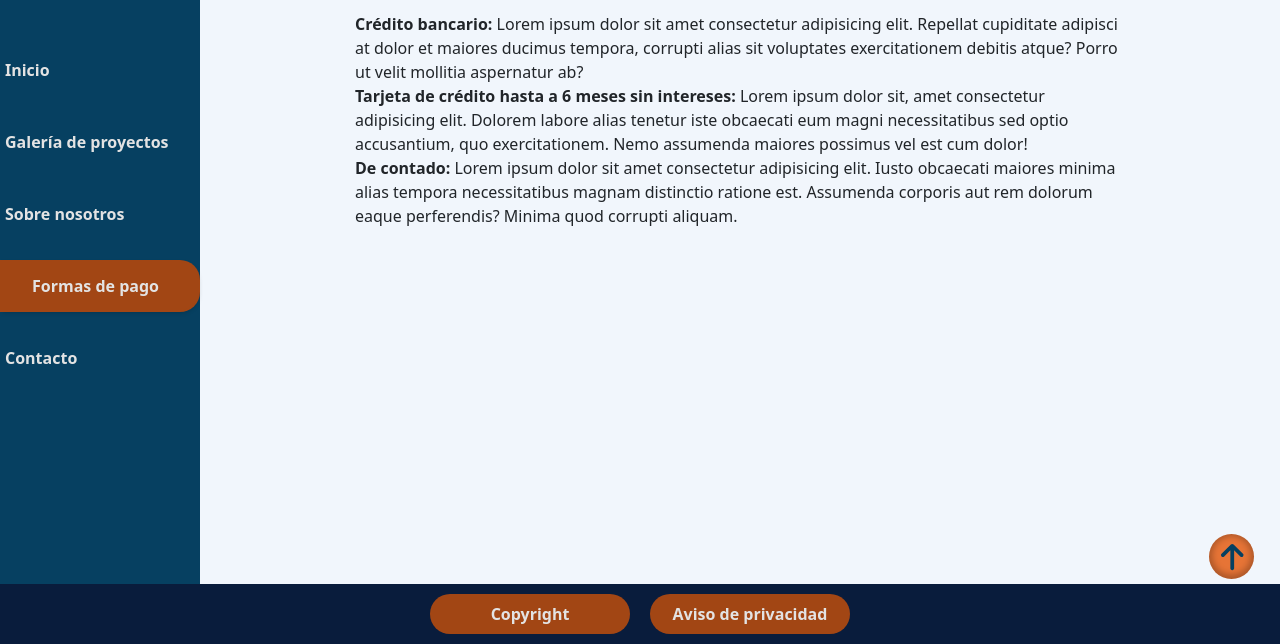
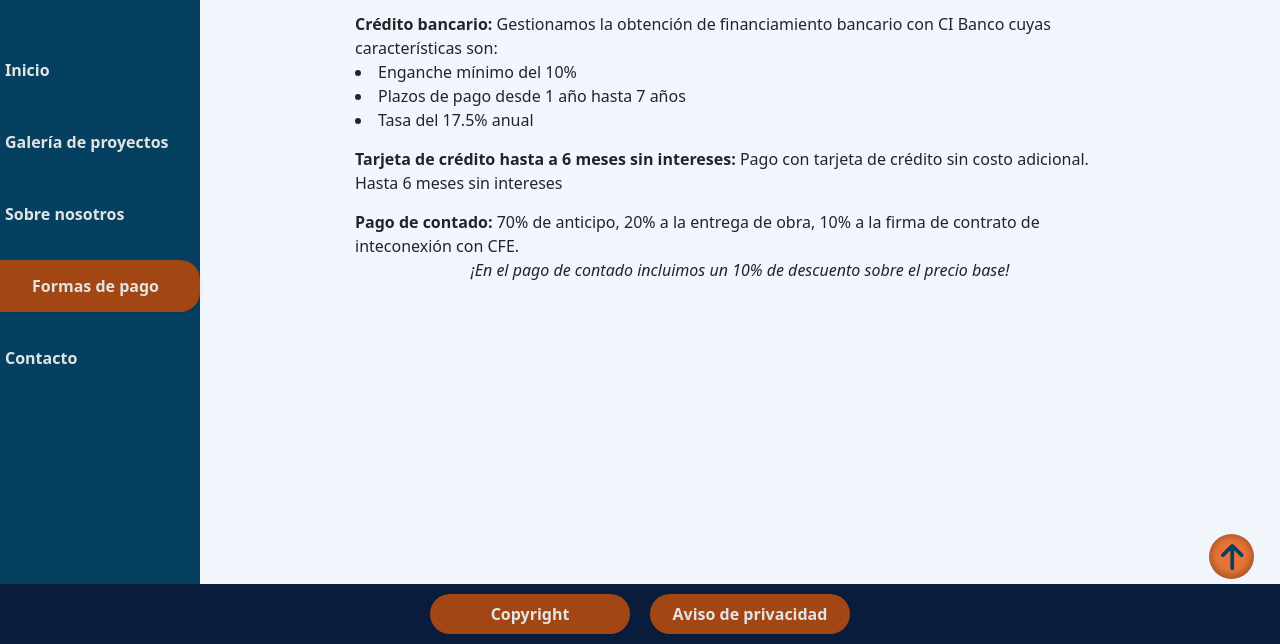
Before and after one commit to bolanos-nava/instalasol, a website: page pages/catalog.html in a window 1280 px wide. Shown: the part 156-800 px from the top of the page. Drawn offline with nearby package versions, Linux system fonts and the light colour scheme.

Commit message:
Changes name of products-services to catalog.html and adds content.

```diff
--- a/pages/products-services.html
+++ b/pages/catalog.html
@@ -24,7 +24,11 @@
     ></script>
 
     <!-- Own links -->
-    <link rel="shortcut icon" href="../src/assets/images/favicon.ico" type="image/x-icon" />
+    <link
+      rel="shortcut icon"
+      href="../src/assets/images/favicon.ico"
+      type="image/x-icon"
+    />
     <link rel="stylesheet" href="../src/css/styles.css" />
 
     <!-- Page title -->
@@ -245,25 +249,33 @@
       <main class="main main--catalog">
         <h2 class="main__title main--catalog__title">Formas de pago</h2>
         <section class="main--catalog__section">
+          <div>
+            <p>
+              <b>Crédito bancario:</b> Gestionamos la obtención de
+              financiamiento bancario con CI Banco cuyas características son:
+            </p>
+            <ul class="list-styled main--catalog__list">
+              <li>Enganche mínimo del 10%</li>
+              <li>Plazos de pago desde 1 año hasta 7 años</li>
+              <li>Tasa del 17.5% anual</li>
+            </ul>
+          </div>
           <p>
-            <strong>Crédito bancario: </strong>Lorem ipsum dolor sit amet
-            consectetur adipisicing elit. Repellat cupiditate adipisci at dolor
-            et maiores ducimus tempora, corrupti alias sit voluptates
-            exercitationem debitis atque? Porro ut velit mollitia aspernatur ab?
+            <b>Tarjeta de crédito hasta a 6 meses sin intereses:</b> Pago con
+            tarjeta de crédito sin costo adicional. Hasta 6 meses sin intereses
           </p>
-          <p>
-            <strong>Tarjeta de crédito hasta a 6 meses sin intereses: </strong
-            >Lorem ipsum dolor sit, amet consectetur adipisicing elit. Dolorem
-            labore alias tenetur iste obcaecati eum magni necessitatibus sed
-            optio accusantium, quo exercitationem. Nemo assumenda maiores
-            possimus vel est cum dolor!
-          </p>
-          <p>
-            <strong>De contado: </strong>Lorem ipsum dolor sit amet consectetur
-            adipisicing elit. Iusto obcaecati maiores minima alias tempora
-            necessitatibus magnam distinctio ratione est. Assumenda corporis aut
-            rem dolorum eaque perferendis? Minima quod corrupti aliquam.
-          </p>
+          <div>
+            <p>
+              <b>Pago de contado:</b> 70% de anticipo, 20% a la entrega de obra,
+              10% a la firma de contrato de inteconexión con CFE.
+            </p>
+            <p class="text-center">
+              <em
+                >¡En el pago de contado incluimos un 10% de descuento sobre el
+                precio base!</em
+              >
+            </p>
+          </div>
         </section>
       </main>
     </div>
--- a/src/scss/_globals.scss
+++ b/src/scss/_globals.scss
@@ -18,7 +18,7 @@ h6 {
   font-family: map-get($fonts, titles), sans-serif;
   font-weight: 600;
 }
-ul {
+ul:not(.list-styled) {
   list-style-type: none;
 }
 
--- /dev/null
+++ b/src/scss/pages/_catalog.scss
@@ -0,0 +1,10 @@
+.main {
+    &--catalog {
+        &__section {
+            @include flex(column, $gap: 15px);
+        }
+        &__list {
+            list-style-position: inside;
+        }
+    }
+}
--- a/src/scss/styles.scss
+++ b/src/scss/styles.scss
@@ -3,6 +3,7 @@
 @import "variables";
 @import "resets";
 @import "globals";
+@import "utilities/layout";
 
 @import "overrides/bootstrap-overrides";
 @import "components/shared-styles";
@@ -19,9 +20,4 @@
 @import "pages/gallery";
 @import "pages/contact";
 @import "pages/about";
-
-.centers-children {
-  display: flex;
-  justify-content: center;
-  align-items: center;
-}
+@import "pages/catalog";
--- /dev/null
+++ b/src/scss/utilities/_layout.scss
@@ -0,0 +1,3 @@
+.centers-children {
+  @include flex(row, center, center);
+}
```
Also changed, not shown: index.html (+2 -2 lines), pages/about.html (+2 -2 lines), pages/contact.html (+2 -2 lines), pages/gallery.html (+2 -2 lines), src/css/styles.css, src/scss/pages/_products-services.scss (added), 1 other file.
